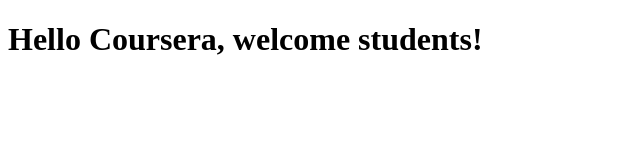
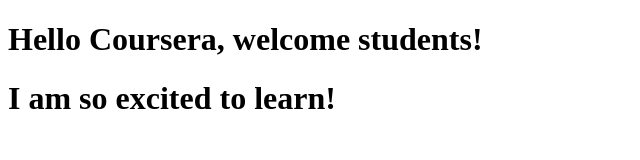
Before and after one commit to lIUwUIl/coursera-test, a plain HTML site: page index.html in a window 1280 px wide. Shown: the whole page, without its empty margins (0-640 px from the left). Drawn offline with Linux system fonts and the light colour scheme.

Commit message:
Next version of webfile.

```diff
--- a/index.html
+++ b/index.html
@@ -15,6 +15,7 @@
 <body>
 
 <h1>Hello Coursera, welcome students!</h1>
+<h1>I am so excited to learn!</h1>
 
 </body>
 
```
